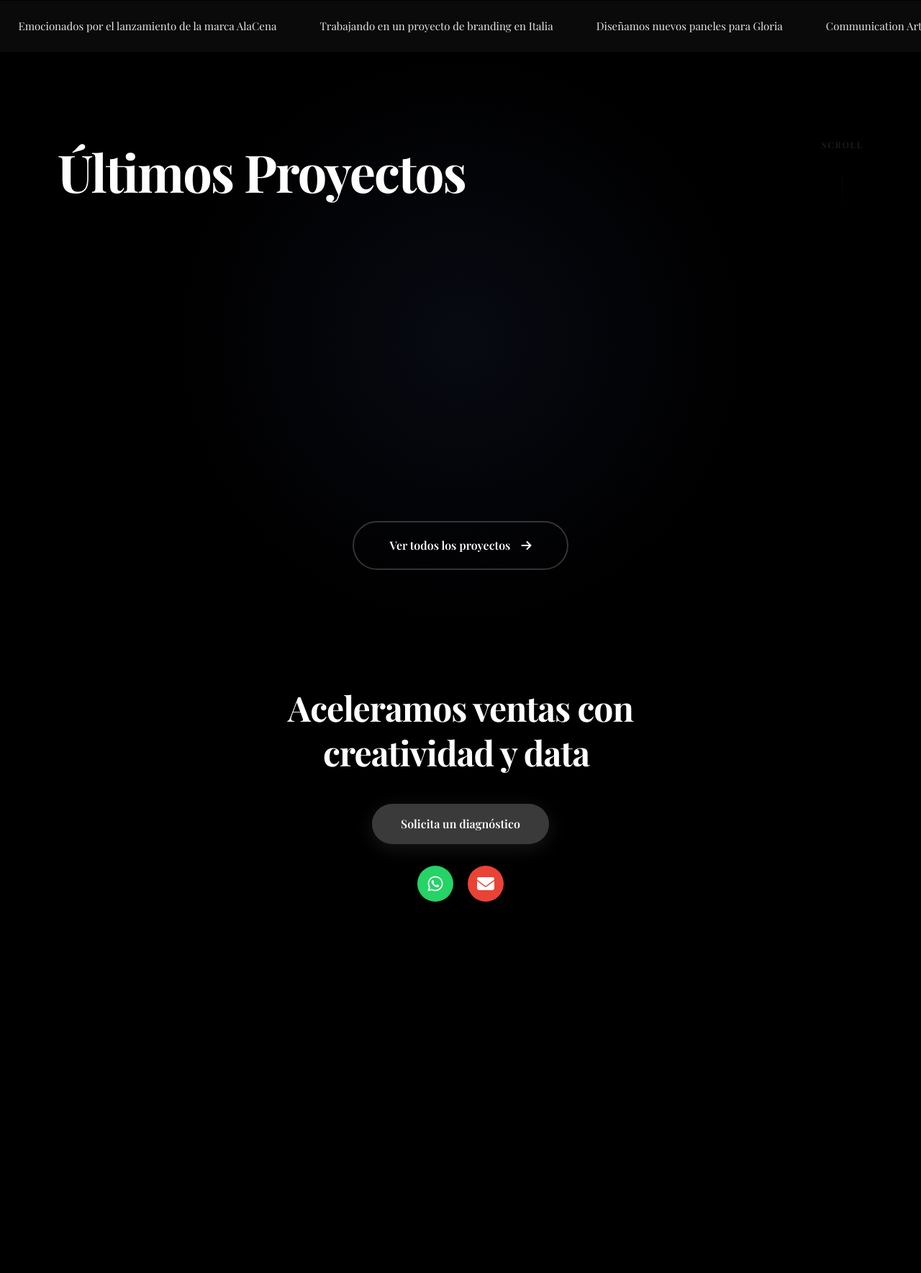
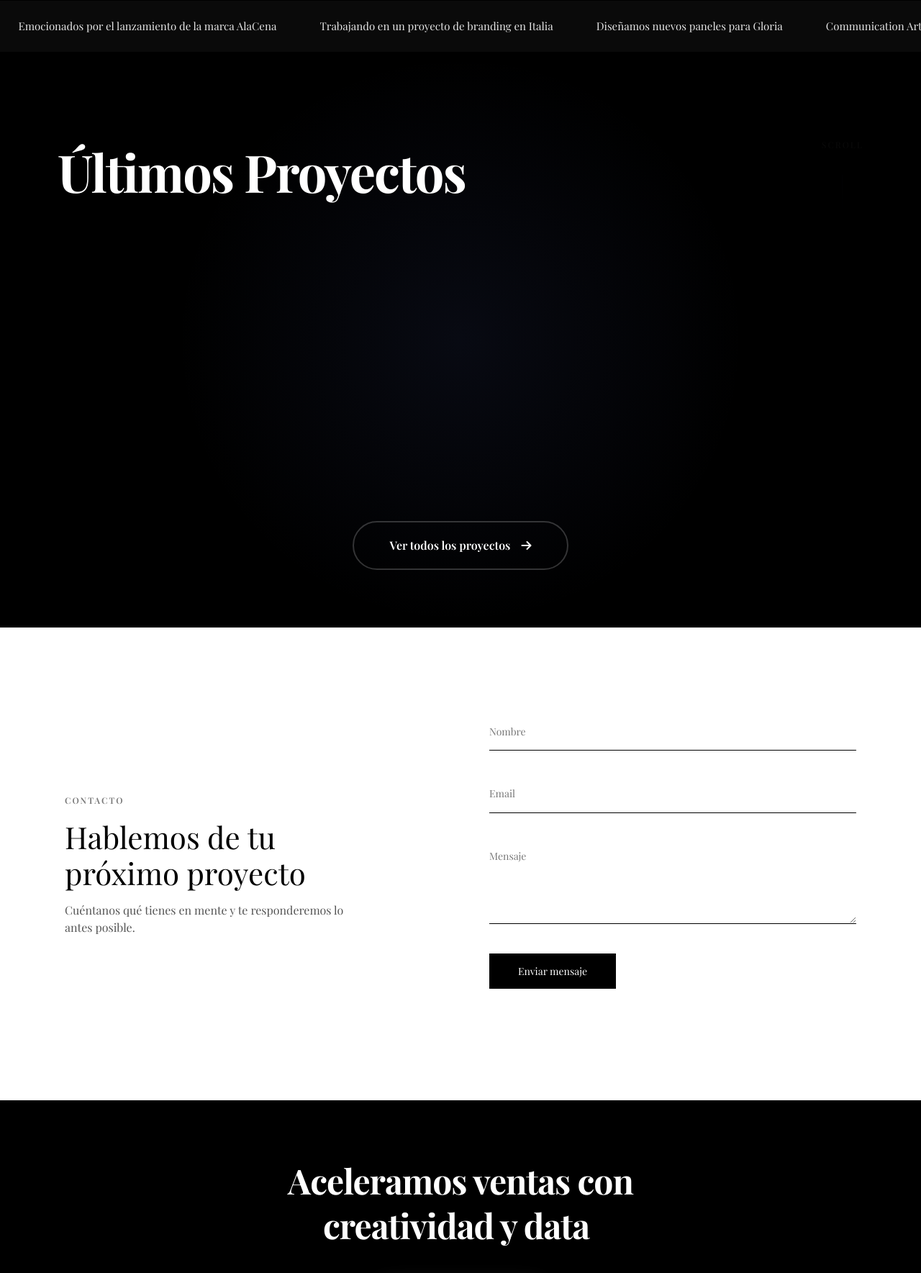
Before and after one commit to LeandroP3012/landingPageMk, a PHP site: page / in a window 1280 px wide. Shown: the part 1639-3408 px from the top of the page at 72% size. Before the commit the page ends 2892 px from the top, so only its background shows below. Run offline with PHP 8.4, Linux system fonts and the light colour scheme; data that the repository does not hold is empty; some libraries are stand-ins or nearby versions.

Commit message:
formulario de contacto

```diff
--- a/assets/css/styles.css
+++ b/assets/css/styles.css
@@ -1063,3 +1063,137 @@ body {
     font-size: 18px;
   }
 }
+
+/* ===============================
+   CONTACT FORM
+================================ */
+.contact-section {
+  background: #fff;
+  color: #000;
+  padding: 120px 20px;
+}
+
+.contact-container {
+  max-width: 1100px;
+  margin: auto;
+  display: grid;
+  grid-template-columns: 1fr 1fr;
+  gap: 80px;
+  align-items: center;
+}
+
+/* Texto */
+.contact-label {
+  font-size: 12px;
+  letter-spacing: 2px;
+  font-weight: 600;
+  color: #777;
+}
+
+.contact-text h2 {
+  font-size: 42px;
+  line-height: 1.2;
+  margin: 15px 0;
+}
+
+.contact-text p {
+  color: #555;
+  max-width: 420px;
+}
+
+/* Form */
+.contact-form {
+  display: flex;
+  flex-direction: column;
+  gap: 35px;
+}
+
+.field {
+  position: relative;
+}
+
+.field input,
+.field textarea {
+  width: 100%;
+  padding: 14px 0;
+  background: transparent;
+  border: none;
+  border-bottom: 1px solid #000;
+  color: #000;
+  font-size: 15px;
+  outline: none;
+}
+
+.field label {
+  position: absolute;
+  left: 0;
+  top: 14px;
+  font-size: 14px;
+  color: #777;
+  pointer-events: none;
+  transition: all 0.3s ease;
+}
+
+/* Floating label */
+.field input:focus+label,
+.field input:valid+label,
+.field textarea:focus+label,
+.field textarea:valid+label {
+  top: -10px;
+  font-size: 11px;
+  color: #000;
+}
+
+/* Button */
+.contact-form button {
+  align-self: flex-start;
+  background: #000;
+  color: #fff;
+  border: none;
+  padding: 14px 40px;
+  font-size: 14px;
+  cursor: pointer;
+  position: relative;
+  overflow: hidden;
+  transition: transform 0.3s ease;
+}
+
+.contact-form button:hover {
+  transform: translateY(-2px);
+}
+
+.contact-form button::after {
+  content: '';
+  position: absolute;
+  inset: 0;
+  background: #fff;
+  transform: scaleX(0);
+  transform-origin: left;
+  transition: transform 0.3s ease;
+  z-index: 0;
+}
+
+.contact-form button:hover::after {
+  transform: scaleX(1);
+}
+
+.contact-form button span {
+  position: relative;
+  z-index: 1;
+}
+
+.contact-form button:hover span {
+  color: #000;
+}
+
+/* Responsive */
+@media (max-width: 900px) {
+  .contact-container {
+    grid-template-columns: 1fr;
+    gap: 50px;
+  }
+
+  .contact-text h2 {
+    font-size: 34px;
+  }
+}
--- a/assets/js/main.js
+++ b/assets/js/main.js
@@ -1,109 +1,146 @@
-const menuToggle = document.getElementById( 'menuToggle' );
-const nav = document.querySelector( '.nav' );
+const menuToggle = document.getElementById('menuToggle');
+const nav = document.querySelector('.nav');
 
-menuToggle.addEventListener( 'click', () => {
-  nav.classList.toggle( 'active' );
-} );
-window.addEventListener( 'load', () => {
-  const heroContent = document.querySelector( '.hero-content' );
-  heroContent.classList.add( 'show' );
-} );
-document.querySelectorAll( '.clients-grid img' ).forEach( ( img, index ) => {
+menuToggle.addEventListener('click', () => {
+  nav.classList.toggle('active');
+});
+window.addEventListener('load', () => {
+  const heroContent = document.querySelector('.hero-content');
+  heroContent.classList.add('show');
+});
+document.querySelectorAll('.clients-grid img').forEach((img, index) => {
   img.style.transitionDelay = `${index * 80}ms`;
-} );
-const teamMembers = document.querySelectorAll( '.team-member' );
+});
+const teamMembers = document.querySelectorAll('.team-member');
 
-teamMembers.forEach( ( member, index ) => {
+teamMembers.forEach((member, index) => {
   member.style.transitionDelay = `${index * 100}ms`;
-} );
+});
 
 // Typing effect for impact section
-const typingElements = document.querySelectorAll( '[data-typing]' );
-const revealElements = document.querySelectorAll( '.reveal-on-scroll' );
-const transitionOverlay = document.querySelector( '.section-transition' );
-const observedSections = document.querySelectorAll( 'section[id]' );
+const typingElements = document.querySelectorAll('[data-typing]');
+const revealElements = document.querySelectorAll('.reveal-on-scroll');
+const transitionOverlay = document.querySelector('.section-transition');
+const observedSections = document.querySelectorAll('section[id]');
 
-const typeText = ( element ) => {
-  if ( element.dataset.typed === 'true' ) return;
+const typeText = (element) => {
+  if (element.dataset.typed === 'true') return;
 
   const text = element.dataset.typing || element.textContent;
-  const speed = parseInt( element.dataset.typingSpeed, 10 ) || 80;
+  const speed = parseInt(element.dataset.typingSpeed, 10) || 80;
   element.textContent = '';
   element.dataset.typed = 'true';
 
   let index = 0;
 
   const tick = () => {
-    if ( index <= text.length ) {
-      element.textContent = text.slice( 0, index );
+    if (index <= text.length) {
+      element.textContent = text.slice(0, index);
       index += 1;
-      setTimeout( tick, speed );
+      setTimeout(tick, speed);
     }
   };
 
   tick();
 };
 
-const impactSection = document.querySelector( '.impact-section' );
+const impactSection = document.querySelector('.impact-section');
 
-if ( impactSection ) {
-  const observer = new IntersectionObserver( ( entries ) => {
-    entries.forEach( ( entry ) => {
-      if ( entry.isIntersecting ) {
-        typingElements.forEach( ( el ) => typeText( el ) );
+if (impactSection) {
+  const observer = new IntersectionObserver((entries) => {
+    entries.forEach((entry) => {
+      if (entry.isIntersecting) {
+        typingElements.forEach((el) => typeText(el));
         observer.disconnect();
       }
-    } );
-  }, { threshold: 0.6 } );
+    });
+  }, { threshold: 0.6 });
 
-  observer.observe( impactSection );
+  observer.observe(impactSection);
 }
 
-if ( revealElements.length ) {
-  const revealObserver = new IntersectionObserver( ( entries, obs ) => {
-    entries.forEach( ( entry ) => {
-      if ( entry.isIntersecting ) {
-        entry.target.classList.add( 'is-visible' );
-        obs.unobserve( entry.target );
+if (revealElements.length) {
+  const revealObserver = new IntersectionObserver((entries, obs) => {
+    entries.forEach((entry) => {
+      if (entry.isIntersecting) {
+        entry.target.classList.add('is-visible');
+        obs.unobserve(entry.target);
       }
-    } );
-  }, { threshold: 0.35 } );
+    });
+  }, { threshold: 0.35 });
 
-  revealElements.forEach( ( element ) => revealObserver.observe( element ) );
+  revealElements.forEach((element) => revealObserver.observe(element));
 }
 
-if ( transitionOverlay && observedSections.length ) {
+if (transitionOverlay && observedSections.length) {
   let transitionTimeout;
 
-  const applyTransition = ( section ) => {
+  const applyTransition = (section) => {
     const { transitionColor, transitionAccent } = section.dataset;
 
-    if ( transitionColor ) {
-      transitionOverlay.style.setProperty( '--transition-color', transitionColor );
+    if (transitionColor) {
+      transitionOverlay.style.setProperty('--transition-color', transitionColor);
     }
 
-    if ( transitionAccent ) {
-      transitionOverlay.style.setProperty( '--transition-accent', transitionAccent );
+    if (transitionAccent) {
+      transitionOverlay.style.setProperty('--transition-accent', transitionAccent);
     }
 
-    transitionOverlay.classList.add( 'is-active' );
+    transitionOverlay.classList.add('is-active');
 
-    if ( transitionTimeout ) {
-      clearTimeout( transitionTimeout );
+    if (transitionTimeout) {
+      clearTimeout(transitionTimeout);
     }
 
-    transitionTimeout = setTimeout( () => {
-      transitionOverlay.classList.remove( 'is-active' );
-    }, 650 );
+    transitionTimeout = setTimeout(() => {
+      transitionOverlay.classList.remove('is-active');
+    }, 650);
   };
 
-  const sectionObserver = new IntersectionObserver( ( entries ) => {
-    entries.forEach( ( entry ) => {
-      if ( entry.isIntersecting ) {
-        applyTransition( entry.target );
+  const sectionObserver = new IntersectionObserver((entries) => {
+    entries.forEach((entry) => {
+      if (entry.isIntersecting) {
+        applyTransition(entry.target);
       }
-    } );
-  }, { threshold: 0.55 } );
+    });
+  }, { threshold: 0.55 });
 
-  observedSections.forEach( ( section ) => sectionObserver.observe( section ) );
+  observedSections.forEach((section) => sectionObserver.observe(section));
+  /* ===============================
+   CONTACT FORM BACKEND
+================================ */
+  const contactForm = document.getElementById('contactForm');
+  const formStatus = document.getElementById('formStatus');
+
+  if (contactForm) {
+    const endpoint = contactForm.dataset.endpoint;
+
+    contactForm.addEventListener('submit', async (e) => {
+      e.preventDefault();
+
+      formStatus.textContent = 'Enviando...';
+
+      const formData = new FormData(contactForm);
+
+      try {
+        const response = await fetch(endpoint, {
+          method: 'POST',
+          body: formData
+        });
+
+        const result = await response.text();
+
+        if (result.trim() === 'OK') {
+          formStatus.textContent = 'Mensaje enviado correctamente ✔';
+          contactForm.reset();
+        } else {
+          throw new Error(result);
+        }
+      } catch (err) {
+        formStatus.textContent = 'Error al enviar el mensaje';
+        console.error(err);
+      }
+    });
+  }
+
 }
--- /dev/null
+++ b/components/contact-form.php
@@ -0,0 +1,35 @@
+<section class="contact-section">
+    <div class="contact-container">
+
+        <div class="contact-text">
+            <span class="contact-label">CONTACTO</span>
+            <h2>Hablemos de tu<br>próximo proyecto</h2>
+            <p>Cuéntanos qué tienes en mente y te responderemos lo antes posible.</p>
+        </div>
+
+        <form class="contact-form" id="contactForm" data-endpoint="<?= BASE_URL ?>/app/config/contact-send.php">
+
+            <div class="field">
+                <input type="text" name="name" required>
+                <label>Nombre</label>
+            </div>
+
+            <div class="field">
+                <input type="email" name="email" required>
+                <label>Email</label>
+            </div>
+
+            <div class="field">
+                <textarea name="message" rows="4" required></textarea>
+                <label>Mensaje</label>
+            </div>
+
+            <button type="submit">
+                <span>Enviar mensaje</span>
+            </button>
+
+            <p id="formStatus" class="form-status"></p>
+        </form>
+
+    </div>
+</section>
--- a/index.php
+++ b/index.php
@@ -14,4 +14,5 @@ require_once __DIR__ . '/app/config/app.php';
 <?php include 'components/impact.php'; ?>
 <?php include 'components/marquee.php'; ?>
 <?php include 'components/recent-projects.php'; ?>
+<?php include 'components/contact-form.php'; ?>
 <?php include 'components/footer.php'; ?>
--- a/proyectos.php
+++ b/proyectos.php
@@ -12,5 +12,5 @@ require_once __DIR__ . '/app/config/app.php';
 <?php include 'components/header.php'; ?>
 <?php include 'components/clients.php'; ?>
 <?php include 'components/logo-slider.php'; ?>
-
+<?php include 'components/contact-form.php'; ?>
 <?php include 'components/footer.php'; ?>
```
Also changed, not shown: app/config/contact-send.php (added, +34 -0 lines), components/footer.php (+21 -20 lines).
